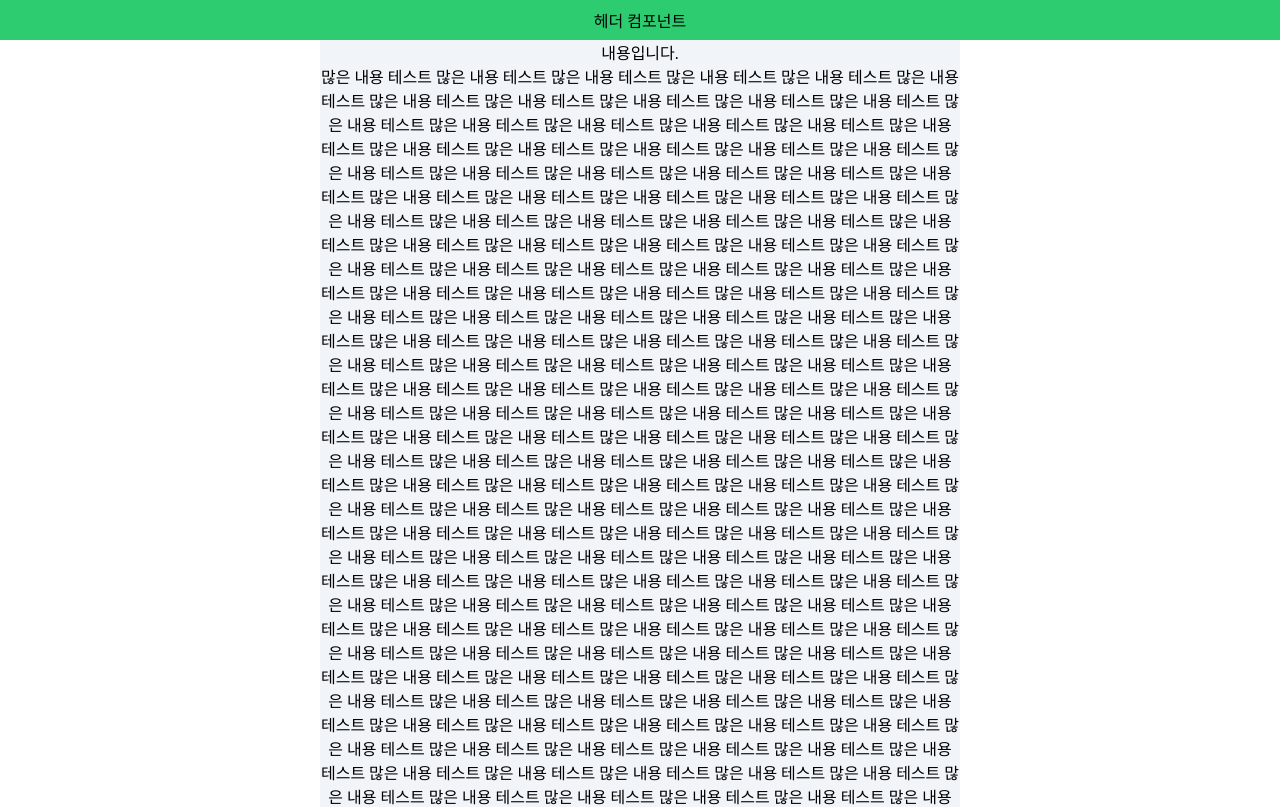
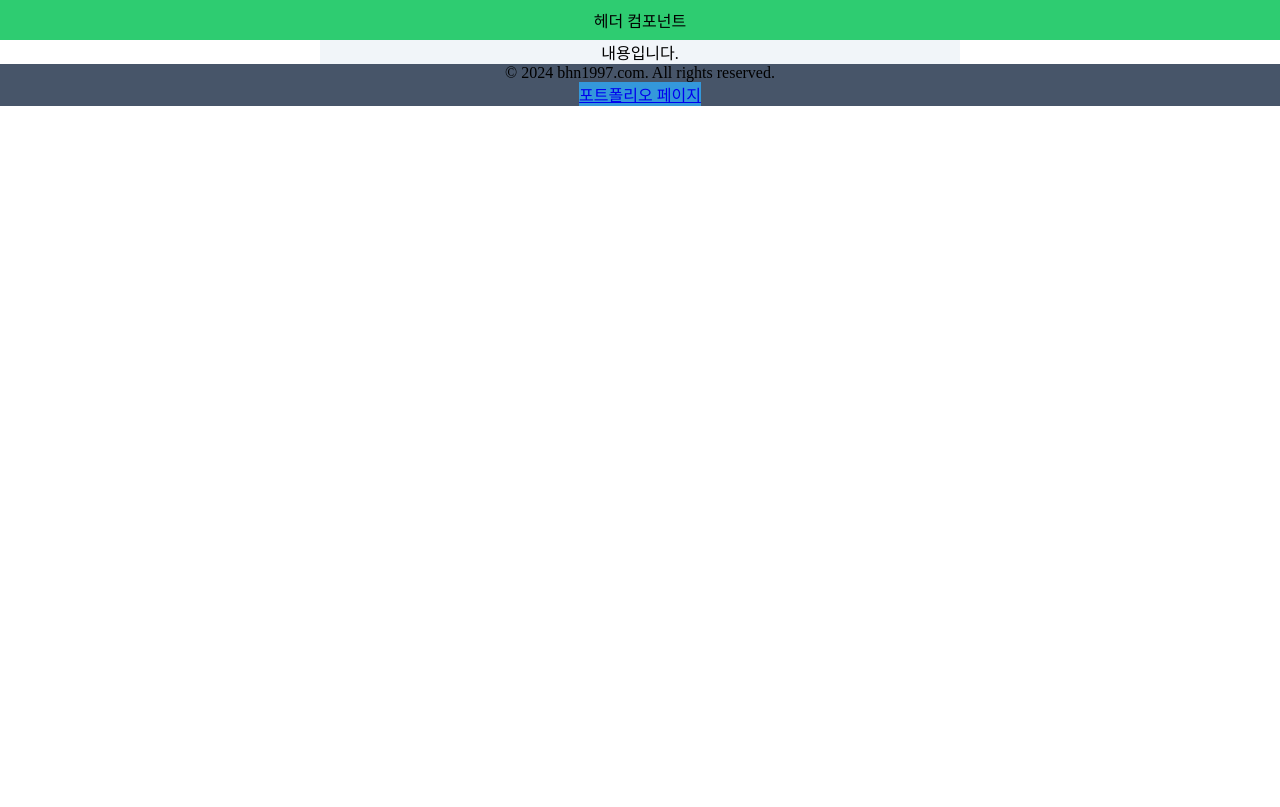
Before and after one commit to dev-honing/Blog, a Next.js app in the folder my-blog/: page / in a window 1280 px wide. Shown: the top 807 px of the page. Built offline with nearby package versions, Linux system fonts and the light colour scheme.

Commit message:
Test: LongP 비활성화

```diff
--- a/my-blog/components/Layouts/Container.tsx
+++ b/my-blog/components/Layouts/Container.tsx
@@ -9,7 +9,7 @@ const Container: React.FC<ContainerProps> = ({ className }) => {
   return (
     <div id="container" className={className}>
       <P />
-      <LongP />
+      {/* <LongP /> */}
     </div>
   );
 }
```
